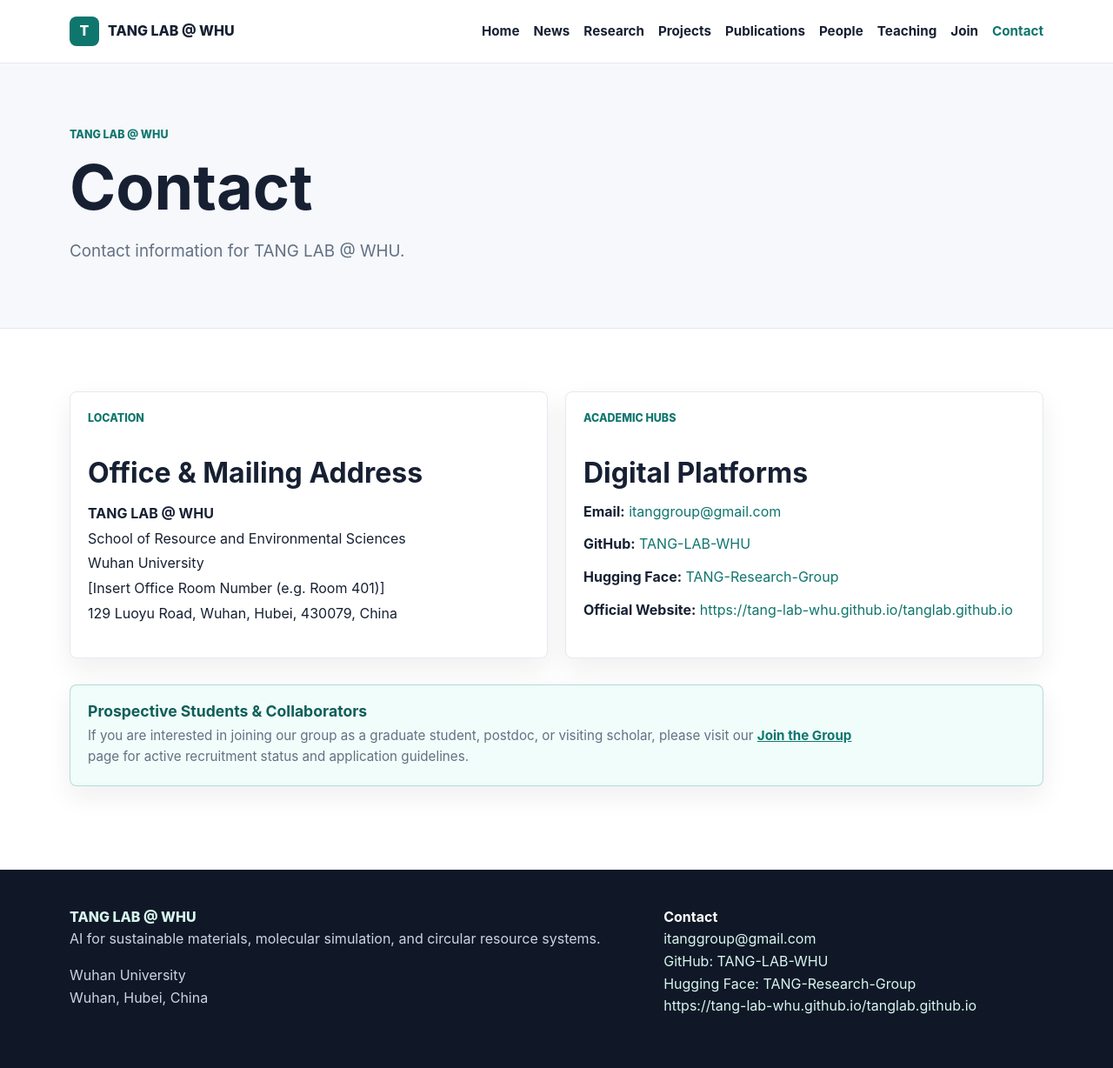
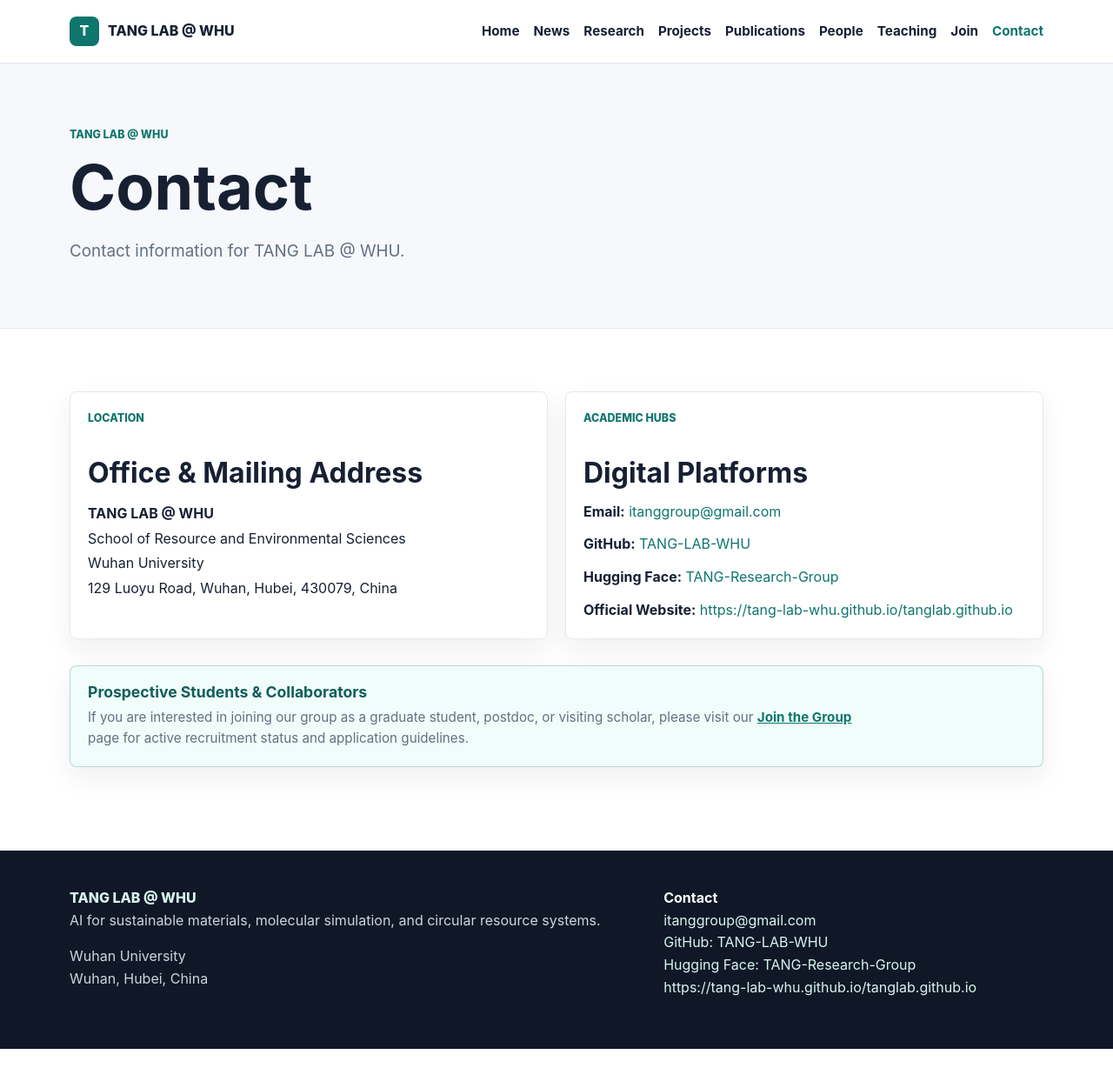
Before and after one commit to TANG-LAB-WHU/tanglab.github.io, a Jekyll site: the page built from pages/contact.html, in a window 1280 px wide and 1228 px high. Shown: the whole window at 87% size. Built offline with Jekyll 4.4.1, drawn with Linux system fonts in a browser that asks for light colours.

Commit message:
style: remove office room number placeholder from contact page

```diff
--- a/pages/contact.html
+++ b/pages/contact.html
@@ -14,7 +14,6 @@ permalink: /contact/
         <strong>TANG LAB @ WHU</strong><br>
         School of Resource and Environmental Sciences<br>
         Wuhan University<br>
-        [Insert Office Room Number (e.g. Room 401)]<br>
         129 Luoyu Road, Wuhan, Hubei, 430079, China
       </p>
     </div>
```
